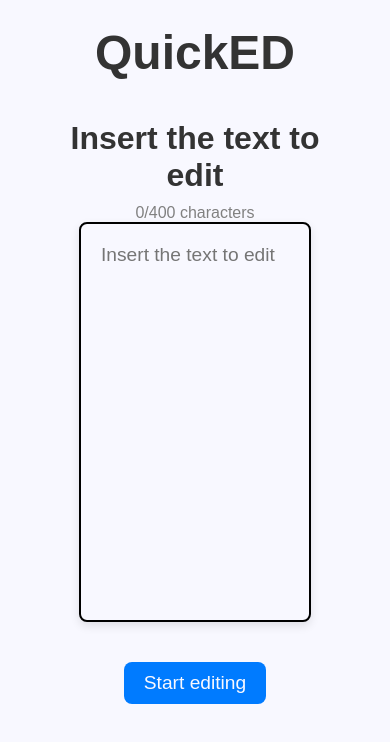
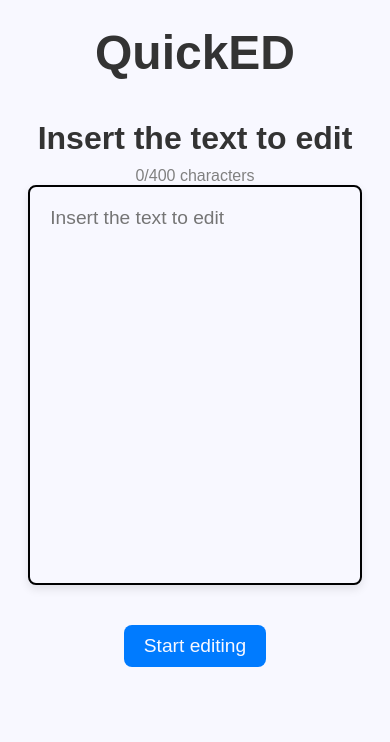
Before and after one commit to tfxhof/2025-clr474-QuickED, a SvelteKit app in the folder Svelte/QuickED/: page / in a window 390 px wide. Shown: the top 742 px of the page. Built offline with nearby package versions, Linux system fonts and the light colour scheme.

Commit message:
Anhadido quickED.md y modificado .css

```diff
--- a/Svelte/QuickED/src/routes/page.css
+++ b/Svelte/QuickED/src/routes/page.css
@@ -368,3 +368,15 @@
   input:checked + .slider:before {
     transform: translateX(20px);
   }
+
+  /* Small screen styles */
+  @media (max-width: 800px) {
+    .box {
+      width: 95%;
+    }
+
+    textarea,
+    .diff-textarea{
+      width: 90%;
+    }
+  }
```
Also changed, not shown: 1 other file (tests, documents, lock files or other folders).
